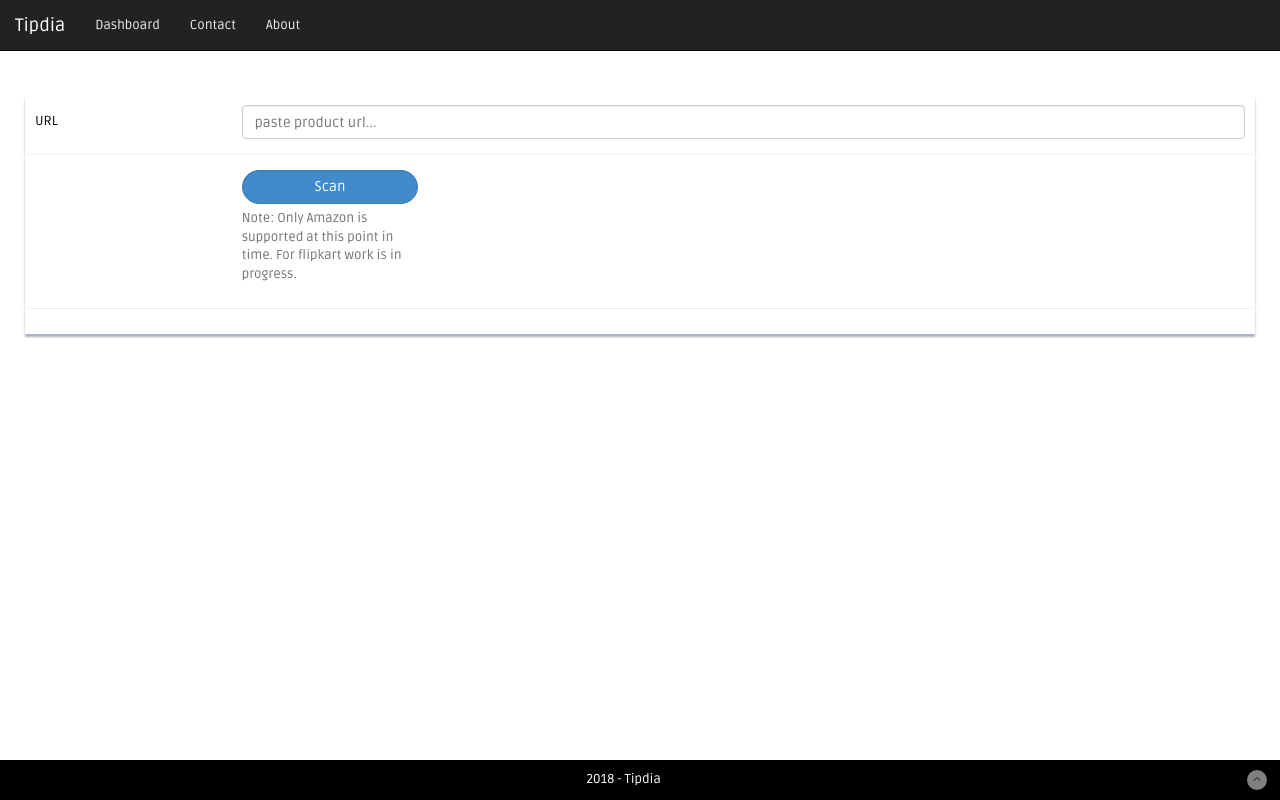
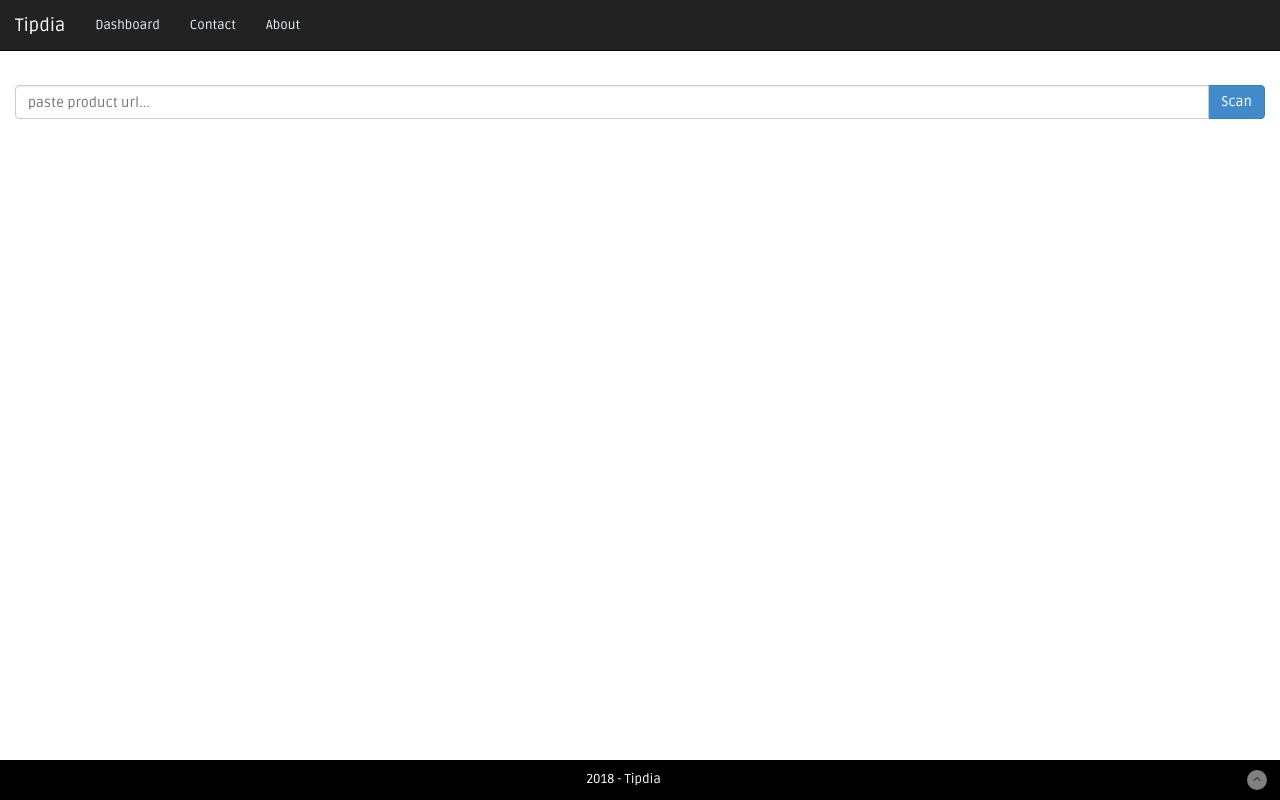
Before and after one commit to gauravbhatt13/dashgum-review-scan, a website: page public/index.html at #!/home in a window 1280 px wide. Drawn offline with Linux system fonts and the light colour scheme.

Commit message:
changed spinner

```diff
--- a/package.json
+++ b/package.json
@@ -10,7 +10,6 @@
     "angular": "^1.7.0",
     "angular-d3-word-cloud": "^0.5.3",
     "angular-smart-table": "^2.1.11",
-    "angular-spinner": "^1.0.1",
     "body-parser": "^1.18.3",
     "cheerio": "^1.0.0-rc.2",
     "cookie-parser": "~1.4.3",
--- a/public/input-url.html
+++ b/public/input-url.html
@@ -1,22 +1,14 @@
 <div class="row mt">
     <div class="col-lg-12">
-        <div class="form-panel">
-            <form class="form-horizontal style-form" method="get">
-                <div class="form-group">
-                    <label class="col-sm-2 col-sm-2 control-label">URL</label>
-                    <div class="col-sm-10">
-                        <input type="text" class="form-control" ng-model="url" placeholder="paste product url...">
-                    </div>
+        <div class="row">
+            <div class="col-lg-12">
+                <div class="input-group input-group-md">
+                    <input type="text" class="form-control input-md" placeholder="paste product url..." ng-model="url">
+                    <span class="input-group-btn">
+                        <button class="btn btn-primary btn-md" ng-click="scan()">Scan <i class="fa fa-refresh fa-spin" ng-show="spinner"></i></button>
+                     </span>
                 </div>
-                <div class="form-group">
-                    <label class="col-sm-2 col-sm-2 control-label"></label>
-                    <div class="col-sm-2">
-                        <button class="form-control btn btn-round btn-primary" ng-click="scan()">Scan</button>
-                        <span class="help-block">Note: Only Amazon is supported at this point in time. For flipkart work is in progress.</span>
-                    </div>
-                    <span us-spinner="{radius:10, width:8, length: 16}" spinner-key="spinner-1"></span>
-                </div>
-            </form>
+            </div>
         </div>
     </div><!-- col-lg-12-->
 </div><!-- /row -->
--- a/public/js/appjs/controller.js
+++ b/public/js/appjs/controller.js
@@ -1,10 +1,12 @@
 var app = angular.module('reviewScan');
-app.controller('analyzeCtrl', function ($scope, analyzeService, usSpinnerService, $state) {
+app.controller('analyzeCtrl', function ($scope, analyzeService, $state) {
     $scope.url = '';
+    $scope.spinner = false;
     $scope.scan = function () {
         $scope.rowCollection = [];
-        usSpinnerService.spin('spinner-1');
+        $scope.spinner = true;
         analyzeService.analyze($scope.url).then(function (data) {
+            $scope.spinner = false;
             var wordCloud = [];
             for (var key in data.wordDict) {
                 var word = {};
@@ -30,7 +32,6 @@ app.controller('analyzeCtrl', function ($scope, analyzeService, usSpinnerService
             analyzedData.useTooltip = true;
             analyzedData.useTransition = true;
             analyzedData.reviews = data.reviews;
-            usSpinnerService.stop('spinner-1');
             analyzeService.setAnalyzedData(analyzedData);
             $state.go('scanned');
 
--- a/public/js/appjs/scanApp.js
+++ b/public/js/appjs/scanApp.js
@@ -1,4 +1,4 @@
-var app = angular.module('reviewScan',['angular-d3-word-cloud', 'angularSpinner', 'smart-table', 'ui.router']);
+var app = angular.module('reviewScan',['angular-d3-word-cloud', 'smart-table', 'ui.router']);
 app.config(['$httpProvider','$stateProvider', '$urlRouterProvider', function($httpProvider, $stateProvider, $urlRouterProvider) {
     //initialize get if not there
     if (!$httpProvider.defaults.headers.get) {
```
Also changed, not shown: public/stylesheets/style.css (line endings or trailing spaces), 1 other file.
